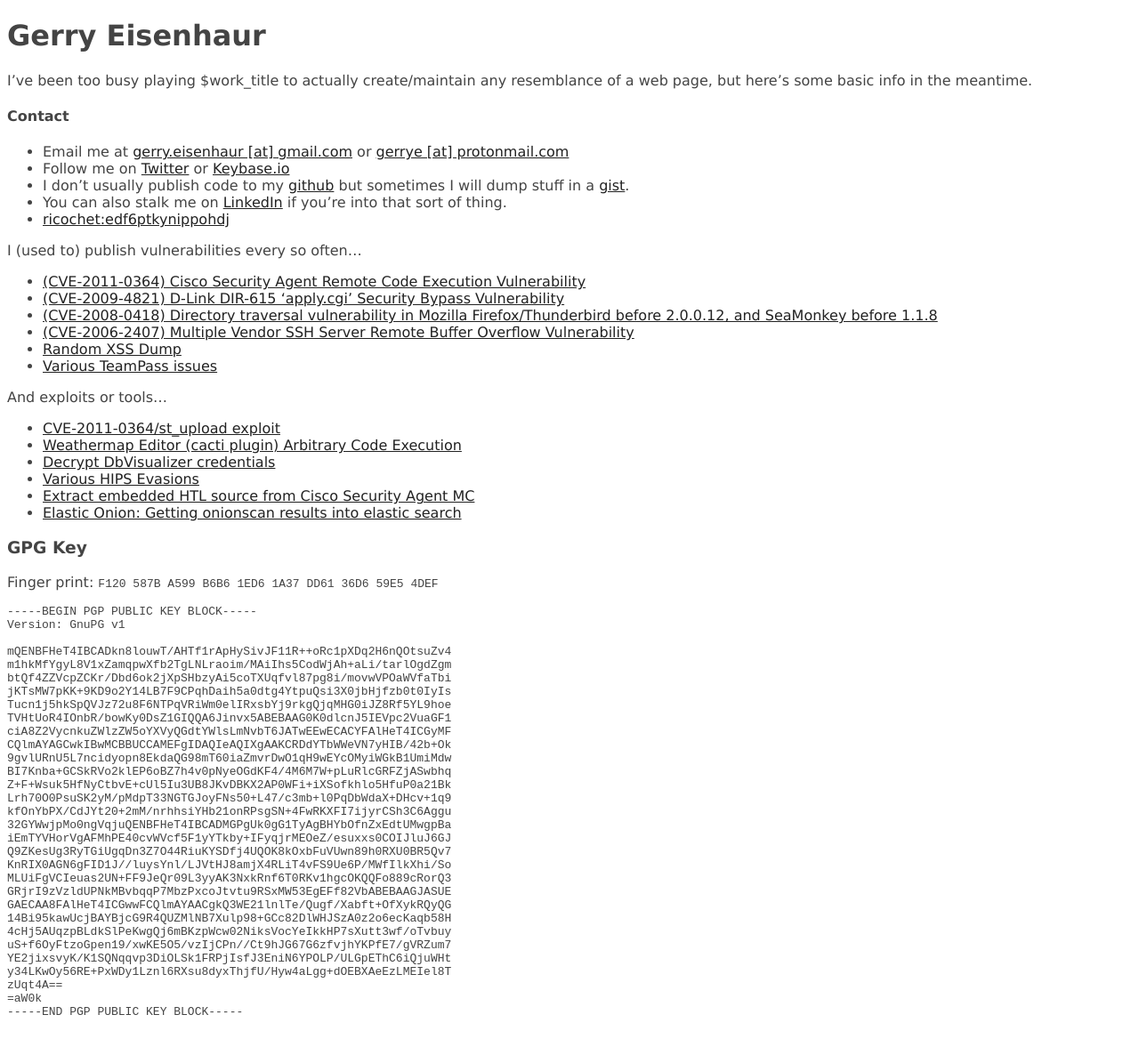
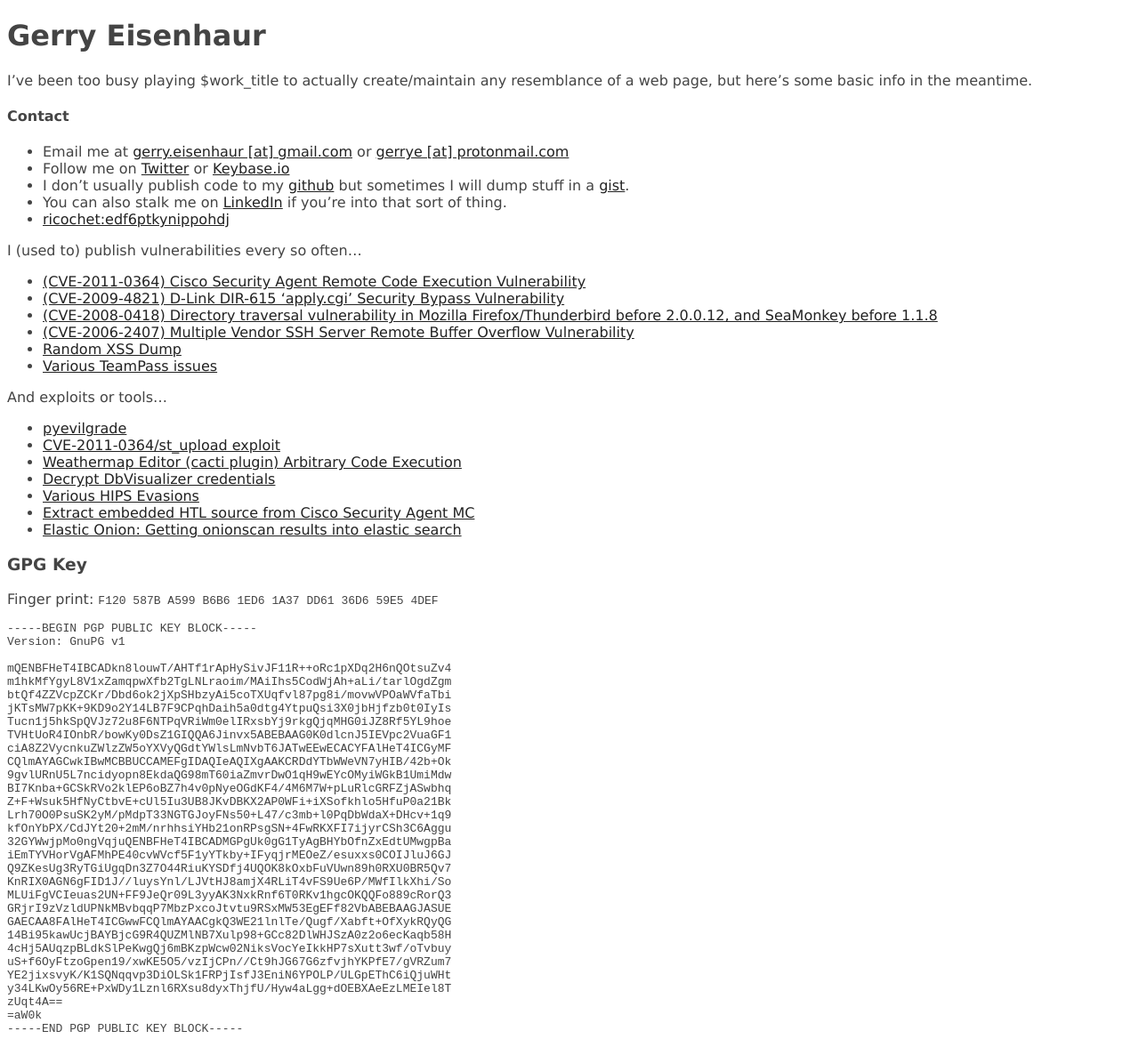
Before and after one commit to gerry/gerry.github.io, a Jekyll site: the page built from index.md, in a window 1280 px wide. Shown: the whole page at 89% size. Built offline with Jekyll 4.4.1, drawn with Linux system fonts in a browser that asks for light colours.

Commit message:
Update index.md

```diff
--- a/index.md
+++ b/index.md
@@ -23,6 +23,7 @@ I (used to) publish vulnerabilities every so often...
 
 And exploits or tools...
 
+  * [pyevilgrade](https://github.com/gerry/pyevilgrade)
   * [CVE-2011-0364/st_upload exploit](https://gist.github.com/gerry/907090)
   * [Weathermap Editor (cacti plugin) Arbitrary Code Execution](https://gist.github.com/gerry/d977490319a474b9d777538452018b54)
   * [Decrypt DbVisualizer credentials](https://gist.github.com/gerry/c4602c23783d894b8d96)
```
